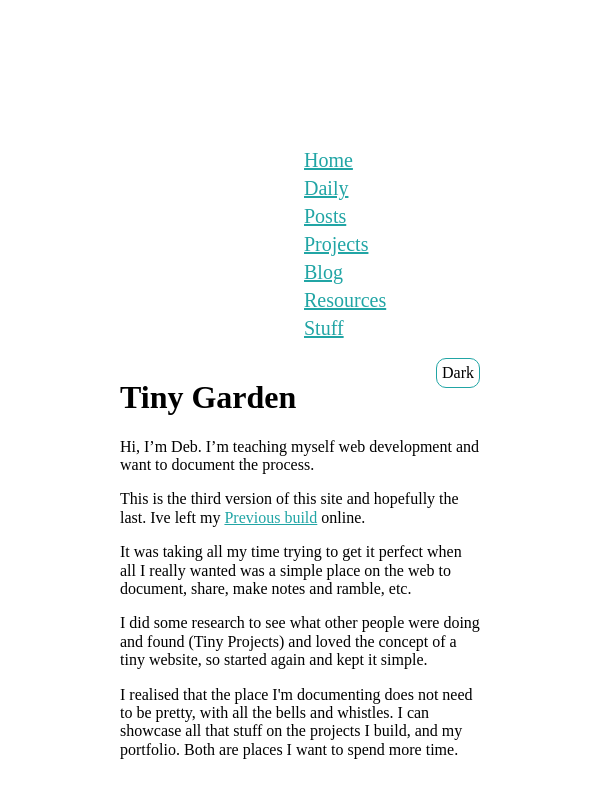
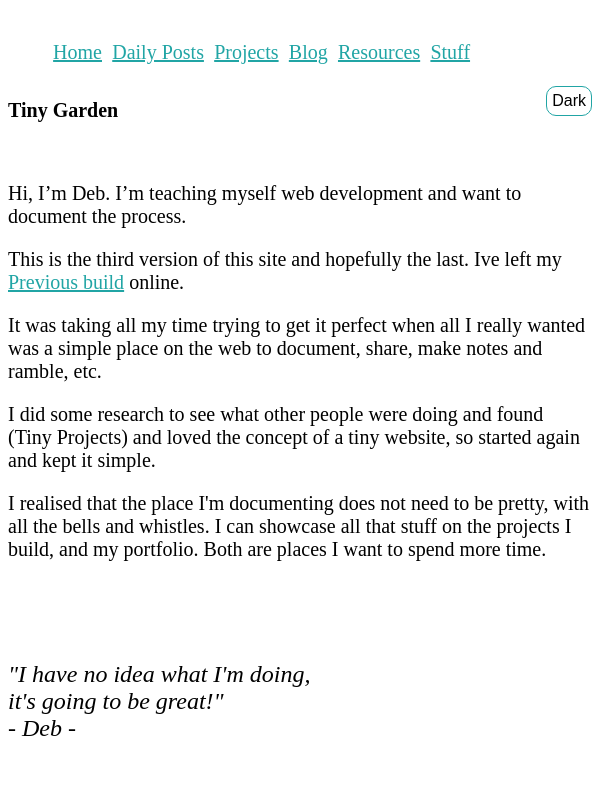
Before and after one commit to Deb-Render/Tiny-Garden, a plain HTML site: page index.html in a window 600 px wide. Shown: the top 800 px of the page. Drawn offline with Linux system fonts and the light colour scheme.

Commit message:
fix shrinking issue

```diff
--- a/css/style.css
+++ b/css/style.css
@@ -19,8 +19,8 @@
 
 body {
   background-color: var(--background-color-light);
-    color: var(--text-color-light);
-    transition: background-color 0.3s, color 0.3s;
+  color: var(--text-color-light);
+  transition: background-color 0.3s, color 0.3s;
 
 }
 
@@ -48,9 +48,6 @@ button:hover {
  border-radius: 5px;
 }
 
-button:focus {
-  /* outline: 1px solid #007BFF; Visible outline when focused for accessibility */
-}
 
 body.dark-mode button {
   color: var(--button-text-color-dark);
@@ -62,38 +59,45 @@ body.dark-mode button {
 /*******************************************/
 
 .container {
-  max-width: 60%;
-/* border: 5px solid red; */
-margin: 100px auto 20px auto;
+width: 60%;
+margin: 0 auto;
+padding-top: 100px;
+display: flex;
+justify-content: space-around;
+flex-wrap: wrap;
 
+  /* height: 800px; */
 }
 
-div {
-  display: flex;
-  justify-content: space-around;
-  flex-wrap: wrap;
-}
 
 nav {
-  margin-top: 30px;
+ margin-top: 30px;
+
  width: 20%;
-height: 100%;
+ flex-grow: 1;
 }
 
 hr {
   color: black;
   height: 200px;
   border-left: 1px dashed grey;
+  border-right: 1px dashed grey;
 }
 
 main {
   width: 600px;
   text-align: left;
+  flex-grow: 2;
 }
 
 .main-nav {
   font-size: 20px;
   line-height: 28px;
+}
+
+h1 {
+
+  margin-bottom: 60px;
 }
 
 a {
@@ -110,9 +114,14 @@ li {
   list-style: none;
 }
 
-/* .to-do-list {
- list-style: decimal;
-} */
+
+/**************************************************
+                 Hamburger ??
+*************************************************/
+/**************************************************
+                 Hamburger End
+*************************************************/
+
 
 h3 {
   margin: 0;
@@ -138,7 +147,7 @@ footer {
 /* ADDITIONAL STYLES
 /*******************************************/
 .no-idea {
-  font-size: 1.5rem;
+font-size: 1.5rem;
 margin-top: 100px;
 }
 
@@ -164,15 +173,82 @@ margin-top: 100px;
           MEDIA QUERIES
 *************************************/
 
-@media (max-width: 600px) {
+
+
+/* Tablets */
+@media (min-width: 600px) and (max-width: 1333px) {
   hr {
-      display: none;
+  display: none;
   }
+
+  .container {
+    padding-top: 20px;
+  width: 70%;
+  flex-direction: column;
+    /* align-content: space-between; */
+
+ }
+
+  div {
+  flex-direction: column;
+  }
+
+  nav {
+  margin-top: 30px;
+  width: 80%;
+  height: 100%;
+  }
+
+  .main-ul {
+    display: flex;
+    margin: 0 auto;
+    margin-bottom: 20px;
+    justify-content: left;
+  }
+
+
+
+main {
+  margin: 0 auto;
+  width: 85%;
+
 }
 
-/* You can also hide hr on larger screens if needed */
-@media (min-width: 600px) and (max-width: 1333px) {
+p, h1 {
+  font-size: 20px;
+}
+
+
+}
+
+@media only screen and (max-width: 600px) {
   hr {
-      display: none;
+   display: none;
   }
+
+  .container {
+    padding-top: 0;
+    width: 100%;
+  }
+
+  .main-ul {
+    display: flex;
+    margin: 0 auto;
+    margin-bottom: 20px;
+    justify-content: space-around;
+  }
+
+  .social-links  {
+    width: 100%;
+    }
+
+  main {
+    width: 100%;
+    /* text-align: left; */
+  }
+
 }
+
+/******************************************************
+            Hamburger media
+****************************************************/
--- a/index.html
+++ b/index.html
@@ -2,14 +2,14 @@
 <html lang="en">
 
 <head>
-    <meta charset="utf-8">
-    <meta name="description" content="This is where your description goes">
-    <meta name="keywords" content="one, two, three">
+    <meta charset="UTF-8">
+    <meta http-equiv="X-UA-Compatible" content="IE=edge">
+    <meta name="viewport" content="width=device-width, initial-scale=1.0">
 
     <title>Tiny Garden</title>
 
     <!-- external CSS link -->
-    <link rel="stylesheet" href="css/normalize.css">
+    <!-- <link rel="stylesheet" href="css/normalize.css"> -->
     <link rel="stylesheet" href="/css/style.css">
 </head>
 
@@ -17,7 +17,7 @@
 
     <div class="container">
         <nav>
-            <ul>
+            <ul class="main-ul">
                 <li class="main-nav"><a href="/index.html">Home</a></li>
                 <li class="main-nav"><a href="/dailyPost.html">Daily Posts</a></li>
                 <li class="main-nav"><a href="/projects.html">Projects</a></li>
@@ -32,6 +32,7 @@
         <main>
             <button id="theme-toggle">Dark</button>
             <h1>Tiny Garden</h1>
+
             <p>Hi, I’m Deb. I’m teaching myself web development and want to document the process.</p>
 
             <p>This is the third version of this site and hopefully the last. Ive left my <a
@@ -62,7 +63,7 @@
     </footer>
 
 
-    <script type="text/javascript" src="js/main.js"></script>
+    <script src="js/main.js"></script>
 </body>
 
 </html>
```
Also changed, not shown: projectsClass/levelGround.html (+2 -1 lines), remove.html (added, +15 -0 lines), js/main.js (line endings or trailing spaces).
